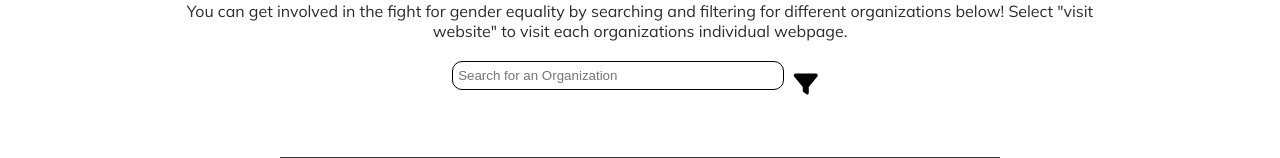
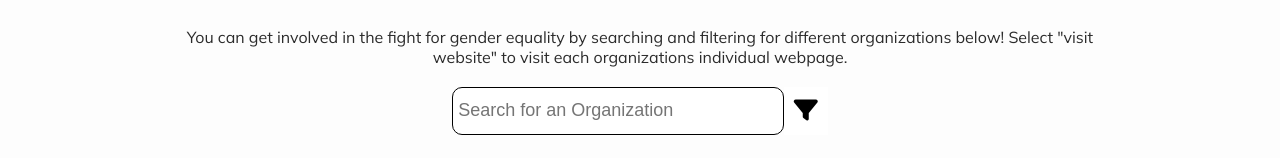
Before and after one commit to UW-INFO442-WI23/chocolatelavacake, a React (Create React App) app: page / in a window 1280 px wide. Shown: the part 2615-2773 px from the top of the page. Built offline with nearby package versions, Linux system fonts and the light colour scheme.

Commit message:
edit css 3.6

```diff
--- a/public/index.html
+++ b/public/index.html
@@ -28,7 +28,7 @@
       work correctly both with client-side routing and a non-root public URL.
       Learn how to configure a non-root public URL by running `npm run build`.
     -->
-    <title>React App</title>
+    <title>Equality Now</title>
   </head>
   <body>
     <noscript>You need to enable JavaScript to run this app.</noscript>
--- a/src/Components/AboutUs/about.js
+++ b/src/Components/AboutUs/about.js
@@ -39,5 +39,4 @@ export default function About(props) {
             </div>
         </div>
     )
-
 };
--- a/src/Components/GetInvolved/mission.js
+++ b/src/Components/GetInvolved/mission.js
@@ -143,7 +143,7 @@ function results(data) {
                     {org.title}
                     </h2>
                     <div className='org-visit'>
-                        <p>
+                        <p className='org-descr'>
                             {org.description}
                         </p>
                         <a href={org.link} target="_blank">
--- a/src/index.css
+++ b/src/index.css
@@ -1,34 +1,31 @@
+html {
+    background-color: #fdfdfd;
+}
+
 /*header and navbar CSS */
 h1, h2, h3, h4, a, p, li {
     font-family: "Mulish";
     color: #2B2B2B;
+    line-height: 1.25;
 }
 
 body {
     margin: 0;
-    padding-top: 40px;
+    margin-top: 120px;
 }
 
-.app-contain {
-    padding-top: 40px;
-}
-
-h1 {
-    font-size: xx-large;
+h1, h2 {
     color: #C53683;
     text-align: center;
 }
 
-h2 {
-    text-align: center;
-}
-
-.results h2 {
-    color: #C53683;
+.org-descr {
+    text-align: left;
+    margin-left: 15px;
 }
 
 .org-visit button {
-    padding: 5px;
+    padding: 7px;
     border-radius: 10px;
     border: 0.5px;
     margin-bottom: 2%;
@@ -38,7 +35,7 @@ h2 {
     padding: 5px;
     border-radius: 10px;
     border: 0.5px solid black;
-    margin-bottom: 2%;
+    font-size: 18px;
 }
 
 header {
@@ -55,32 +52,32 @@ header h1 {
 
 .button:hover {
     background-color: #C53683;
-    color: white;
+    color: #fdfdfd;
 }
 
 .button {
-    background-color: white;
+    background-color: #fdfdfd;
 }
 
 nav {
     display: flex;
     justify-content: space-between;
     position: fixed;
-    background: #f4f4f4;
     padding: 10px 0 5px 0;
+    width: 100%;
     top: 0;
-    width: 100%;
     opacity: 0.75;
     background-color: #27476E;
 }
 
 .card {
-    background-color: #27476ebd;
+    background-color: #4b6380;
 }
 
 .card img {
     width: 100%;
-    height: 360px;
+    height: 350px;
+    object-fit: cover;
 }
 
 .card h3 {
@@ -122,6 +119,7 @@ nav li a {
     color: white;
     position: relative;
 }
+
 .container-home img {
     width: 1140px;
     height: 600px;
@@ -151,14 +149,17 @@ a::before {
 a:hover::before {
     transform: scaleX(1);
 }
+
 .container-home h2 {
     text-align: center;
 }
-.card-container{
+
+.card-container {
     display: flex;
     flex-wrap: wrap;
     justify-content: center;
 }
+
 .card {
     box-shadow: 0 4px 8px 0 rgba(0,0,0,0.2);
     transition: 0.3s;
@@ -240,13 +241,11 @@ p {
         display: flex;
         justify-content: center;
         margin-bottom: 5%;
-
     }
 
     .search {
         width: 33.3%;
         padding: 5px;
-
     }
 
     /* filter */
@@ -469,5 +468,4 @@ p {
     .about-container h2 {
         text-align: center;
     }
-
 }
```
